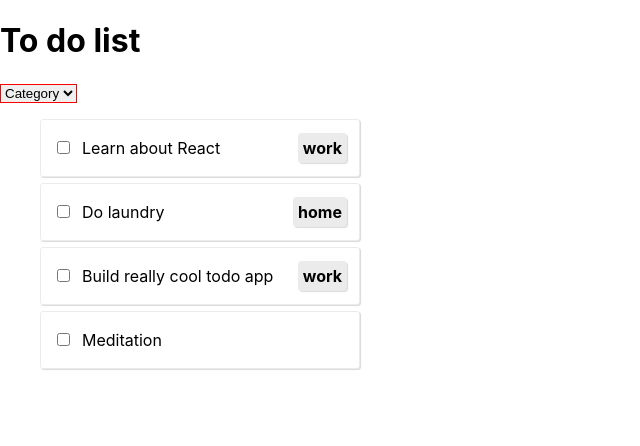
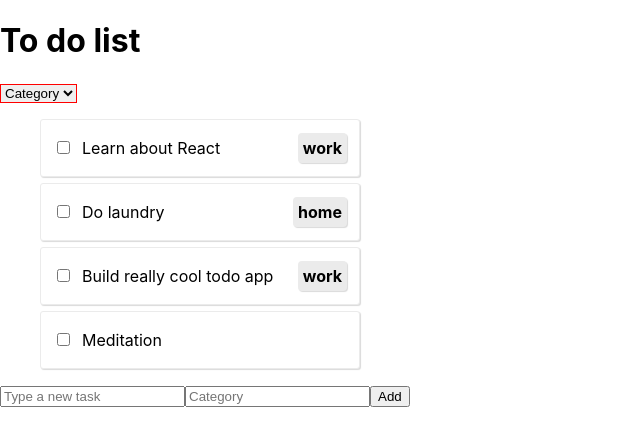
Before and after one commit to joseliacosta/todo-app, a React (Create React App) app: page / in a window 1280 px wide. Shown: the top 446 px of the page, without its empty margins (0-640 px from the left). Built offline with nearby package versions, Linux system fonts and the light colour scheme.

Commit message:
refactor(app): add task from form and insert it on app state

```diff
--- a/src/App.js
+++ b/src/App.js
@@ -1,5 +1,6 @@
 import React from 'react'
 import Filter from './components/Filter'
+import Form from './components/Form'
 import { Tasks } from './components/Tasks'
 
 function App() {
@@ -32,6 +33,13 @@ function App() {
     setTodos(newTodos)
   }
 
+  const addTodo = (text, category) => {
+    console.log(text, category)
+    const newTodos = [...todos, { text: text, category: category }]
+    console.log('tudo junto', newTodos)
+    setTodos(newTodos)
+  }
+
   return (
     <div className="app">
       <header className="App-header">
@@ -40,6 +48,7 @@ function App() {
       </header>
       <main>
         <Tasks list={todos} completeTodo={completeTodo}></Tasks>
+        <Form addTodo={addTodo} />
       </main>
     </div>
   )
```
